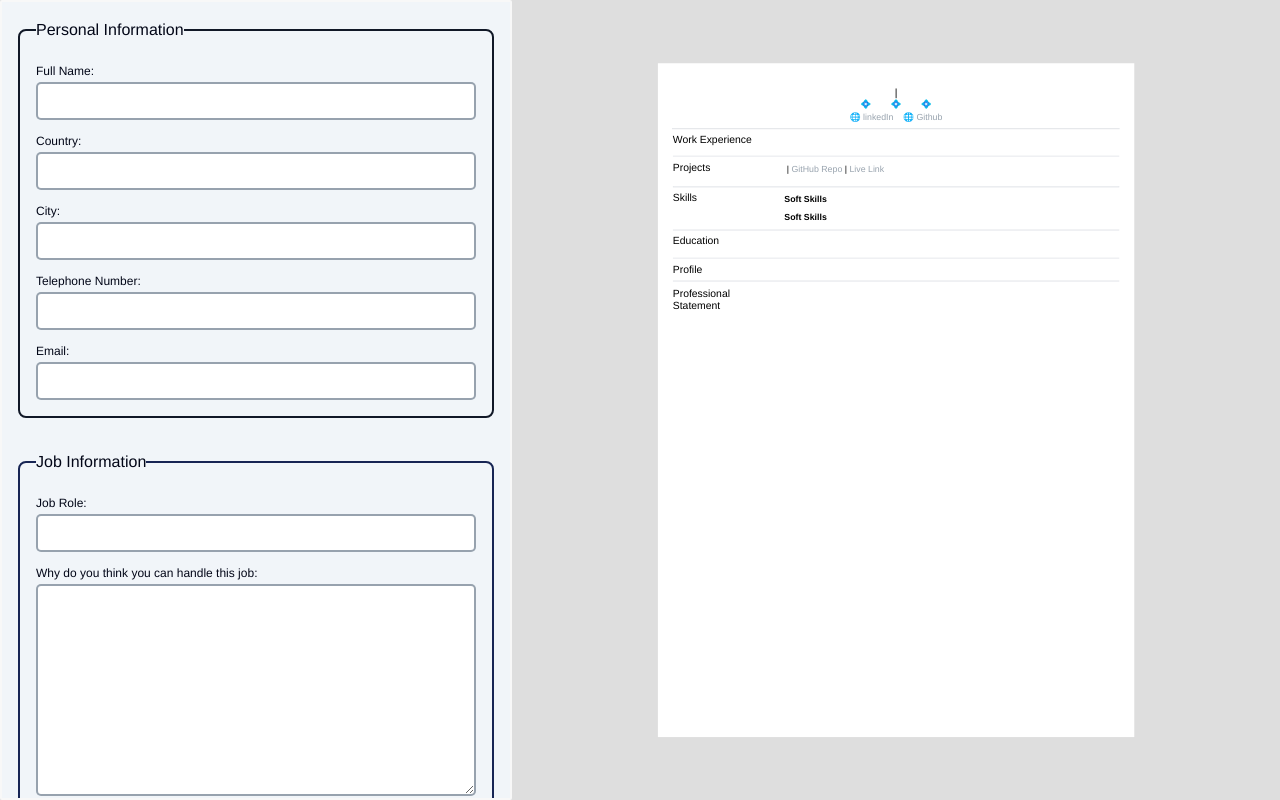
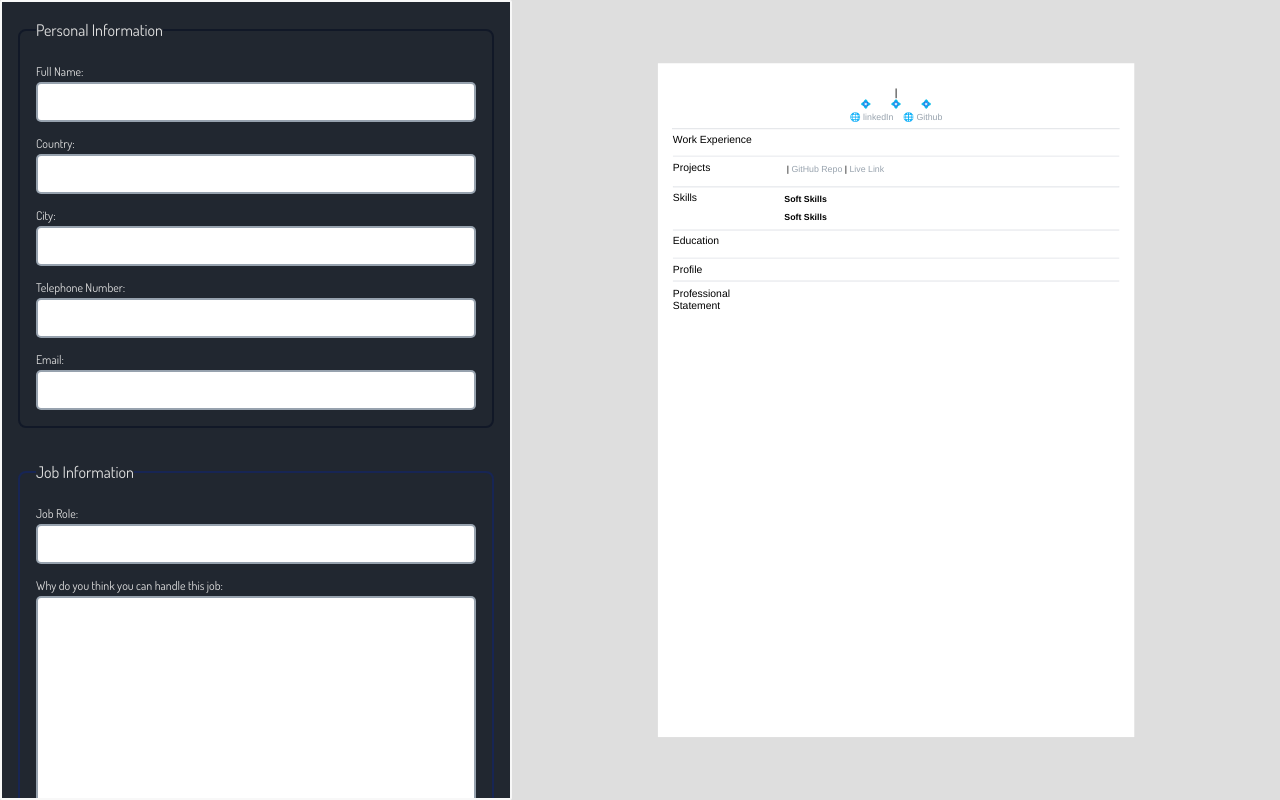
Before and after one commit to CyberWolf-1219/resume-builder, a React (Vite) app: page / in a window 1280 px wide. Built offline with nearby package versions, Linux system fonts and the light colour scheme.

Commit message:
changed bg color and button type

```diff
--- a/src/components/Form/UserDataForm.tsx
+++ b/src/components/Form/UserDataForm.tsx
@@ -16,7 +16,7 @@ interface Props {
 function UserDataForm({ onFormSubmit }: Props) {
   return (
     <form
-      className={`w-full max-w-full h-fit p-[1rem] flex flex-col items-stretch justify-start gap-[2rem] bg-slate-100 text-slate-950 text-left`}>
+      className={`w-full max-w-full h-fit p-[1rem] flex flex-col items-stretch justify-start gap-[2rem] text-left font-[Dosis]`}>
       <ErrorBoundry>
         <PersonalInformationSection />
       </ErrorBoundry>
@@ -40,7 +40,7 @@ function UserDataForm({ onFormSubmit }: Props) {
       </ErrorBoundry>
       <Button
         action={onFormSubmit}
-        type={'SECONDARY'}>
+        type={'PRIMARY'}>
         Bake My Resume
       </Button>
     </form>
```
